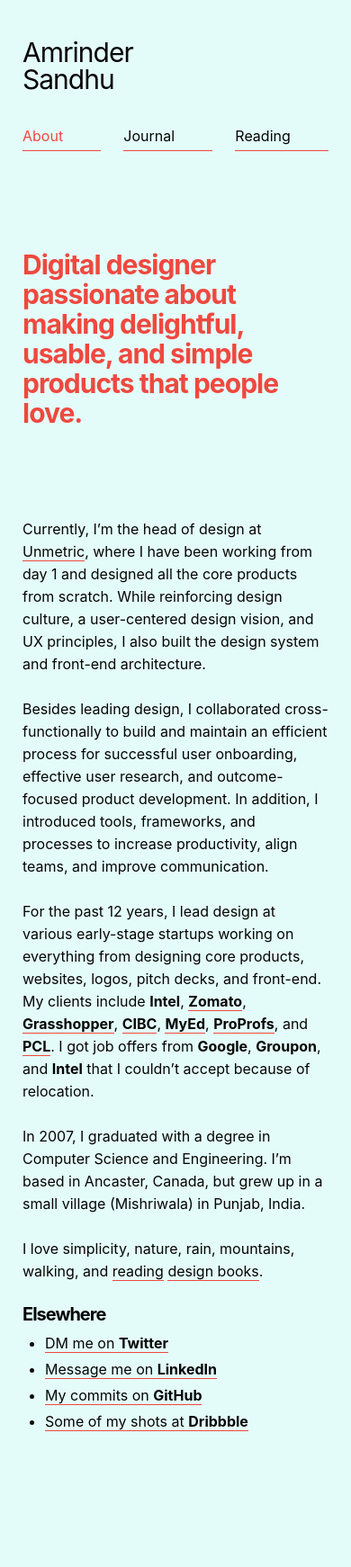
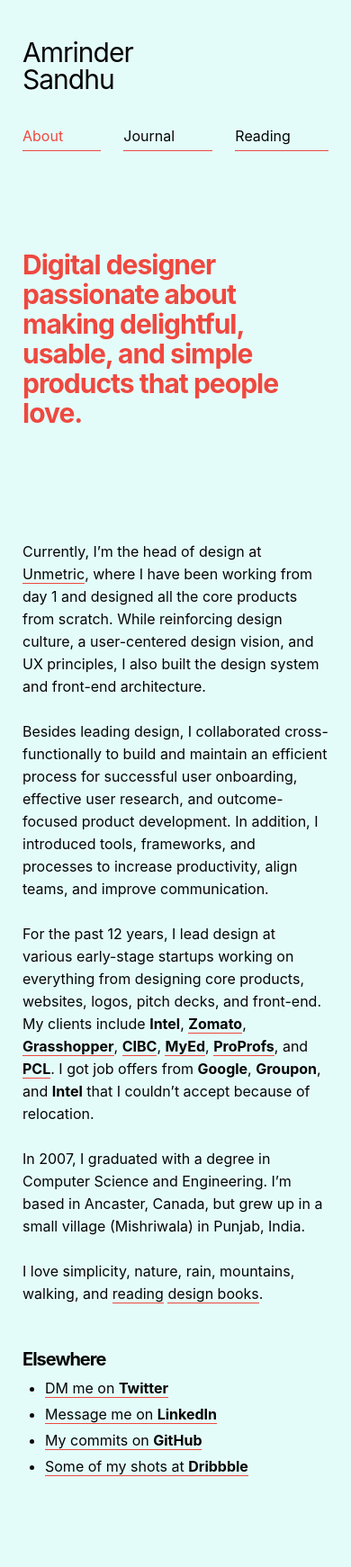
Before and after one commit to harjotgrewal/amrindersandhu, a Jekyll site: the page built from index.html, in a window 390 px wide. Shown: the whole page at 90% size. Built offline with Jekyll 4.4.1, drawn with Linux system fonts in a browser that asks for light colours; before the commit the page ends 1667 px from its top, so only the background shows below that.

Commit message:
[UPDATE][CSS] Spacing between sections

```diff
--- a/_scss/_components-billboard.scss
+++ b/_scss/_components-billboard.scss
@@ -28,7 +28,7 @@
 
 
     @include media-query(portable) {
-        padding: 100px 0 75px 25px;
+        padding: 100px 0 100px 25px;
     }
 }
 
--- a/_scss/_components-section.scss
+++ b/_scss/_components-section.scss
@@ -6,7 +6,7 @@
 .c-section {
     display: grid;
     grid-template-columns: 1fr;
-    margin-bottom: 25px;
+    margin-bottom: 50px;
     z-index: 2;
 
     @include media-query(hd) {
--- a/css/styles.css
+++ b/css/styles.css
@@ -713,7 +713,7 @@
         grid-column: 3/4; } }
   @media screen and (max-width: 63.9375em) {
     .c-billboard {
-      padding: 100px 0 75px 25px; } }
+      padding: 100px 0 100px 25px; } }
 
 .c-billboard__title {
   color: rgba(255, 255, 255, 0.75);
@@ -989,7 +989,7 @@
 .c-section {
   display: grid;
   grid-template-columns: 1fr;
-  margin-bottom: 25px;
+  margin-bottom: 50px;
   z-index: 2; }
   @media screen and (min-width: 1139px) {
     .c-section {
```
Also changed, not shown: 1 other file.
